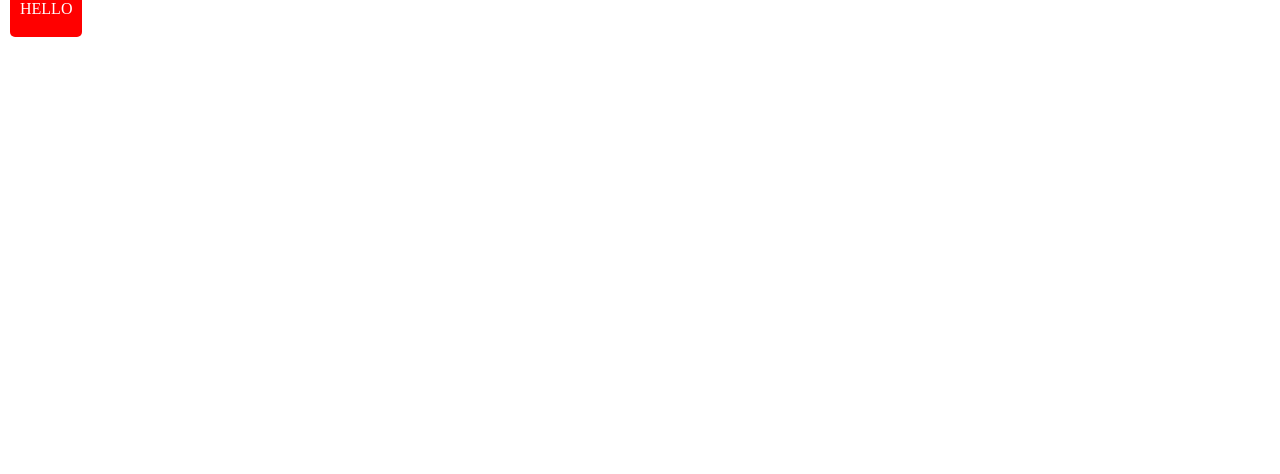
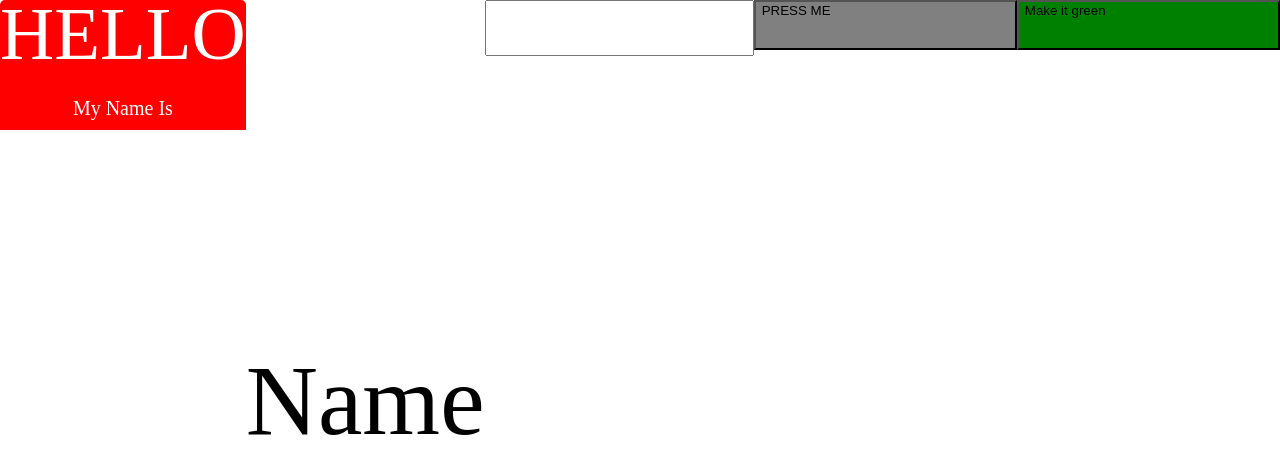
Before and after one commit to taylor-tokareff/lab-02a-name-tag, a plain HTML site: page index.html in a window 1280 px wide. Drawn offline with Linux system fonts and the light colour scheme.

Commit message:
now with java

```diff
--- /dev/null
+++ b/app.js
@@ -0,0 +1,13 @@
+const div = document.getElementById('name');
+const button = document.getElementById('button');
+const input = document.getElementById('input');
+
+console.log(input);
+
+button.addEventListener('click', () => {
+
+const userTyped = input.value;
+
+div.textContent = userTyped;
+
+});
--- a/index.html
+++ b/index.html
@@ -8,19 +8,24 @@
     <link rel="stylesheet" href="style.css"
 </head>
 <body>
-    <box class='h1'>HELLO</box>
+    <div class='h1' id='h1'>HELLO
+        <br>
+        <p id='greeting'>My Name Is</p>
+    </div>
+
+    <div id='name'>
+        Name
+
+    </div>
 
 
+    <input id='input'>
+
+    <button id='button'>PRESS ME</button>
+
+    <button id='green'>Make it green</button>
 
 
-
-
-
-
-
-
-
-
-
+<script src="app.js"></script>
 </body>
 </html>
--- a/style.css
+++ b/style.css
@@ -6,26 +6,63 @@ body, html {
 }
 
 
+body {
+    display: flex;
+    justify-content: center;
+
+}
+
+
 .h1{
+    display: flex;
     background-color: red;
     color: white;
     font-family: 'Times New Roman', Times, serif;
-    box-sizing: border-box;
-    margin: 20px 10px 20px 10px;
-    padding: 20px 10px 20px 10px;
+    font-size: 75px;
+    width: 280px;
+    height: 130px;
+    border-radius: 5px 5px 0px 0px;
+    justify-content: center;
+    flex-direction: column;
 
+}
 
-    border-radius: 5px;
+#greeting {
+    font-size: 20px;
+    display: flex;
+    justify-content: center;
+}
 
+#name {
+    display: flex;
+    justify-content: center;
+    flex-direction: column;
+    font-size: 100px;
 
+}
+
+#input {
+    display: flex;
+    flex-direction: column;
+    width: 300px;
+    height: 50px;
+}
+
+#button {
+    display: flex;
+    flex-direction: column;
+    width: 300px;
+    height: 50px;
+    background-color: grey;
+}
+
+#green {
+    display: flex;
+    flex-direction: column;
+    width: 300px;
+    height: 50px;
+    background-color: green;
 
 
 
 }
-
-.h2{
-    color: white;
-
-
-
-}
```
